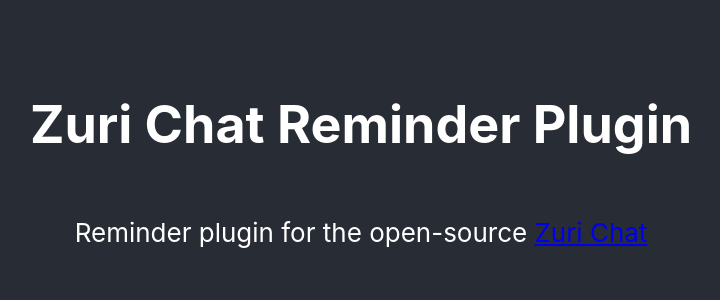
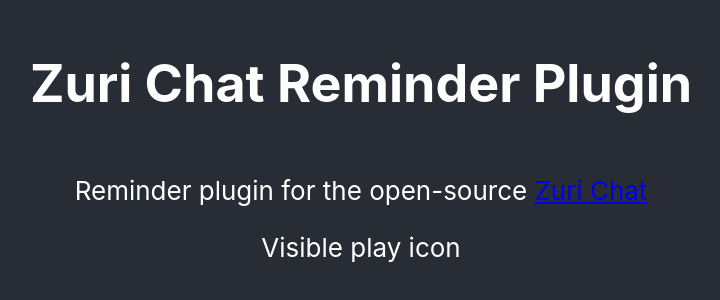
Before and after one commit to zurichat/zc_plugin_deadlines, a React (Create React App) app in the folder frontend/: page / in a window 1280 px wide. Shown: the part 234-534 px from the top of the page, without its empty margins (279-999 px from the left). Built offline with nearby package versions, Linux system fonts and the light colour scheme.

Commit message:
Visible play icon

```diff
--- a/frontend/src/App.jsx
+++ b/frontend/src/App.jsx
@@ -8,6 +8,7 @@
 				<p>
 					Reminder plugin for the open-source{' '}
 					<a href="https://zuri.chat">Zuri Chat</a>
+					<p>Visible play icon</p>
 				</p>
 			</header>
 		</div>
```
